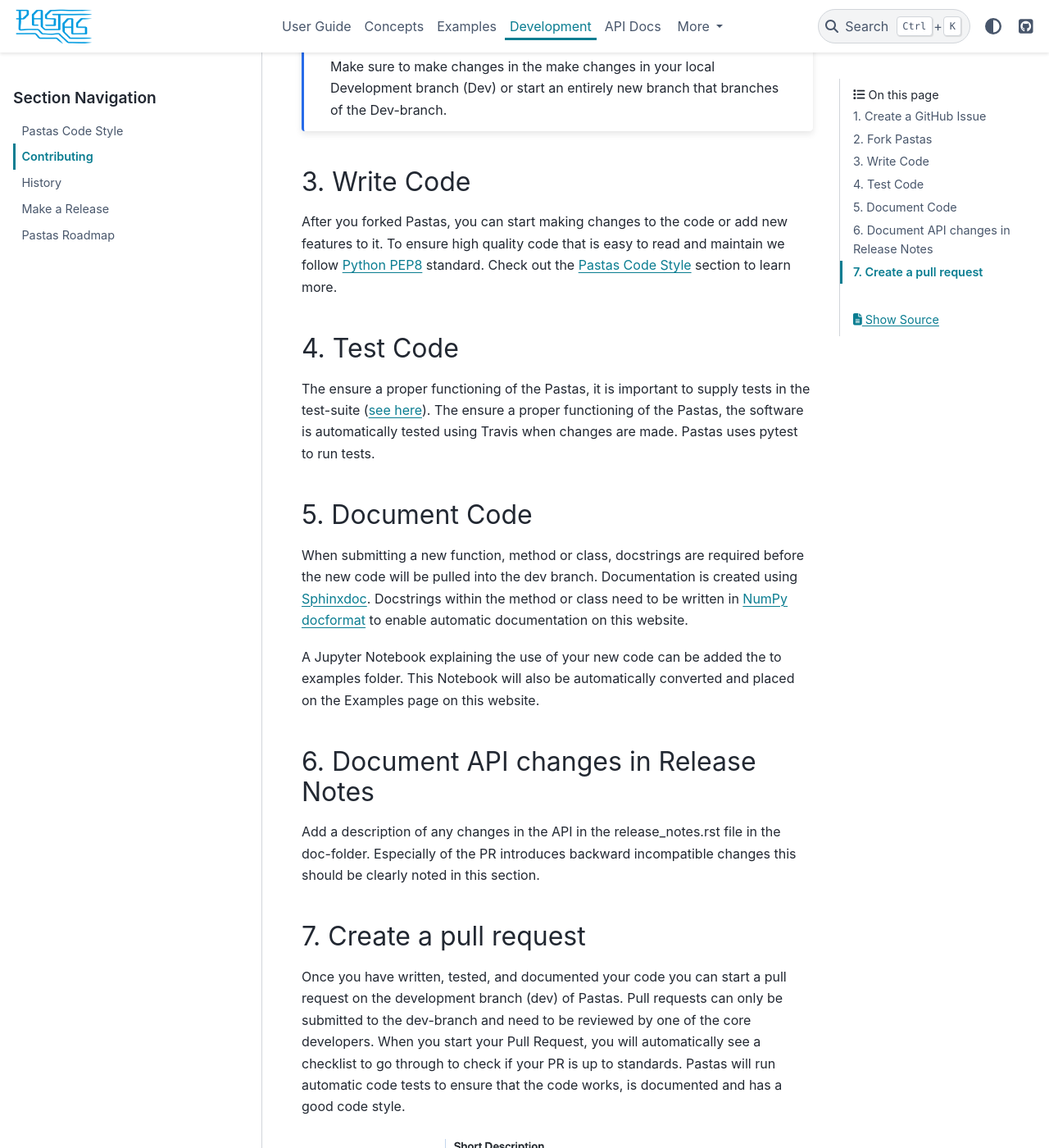
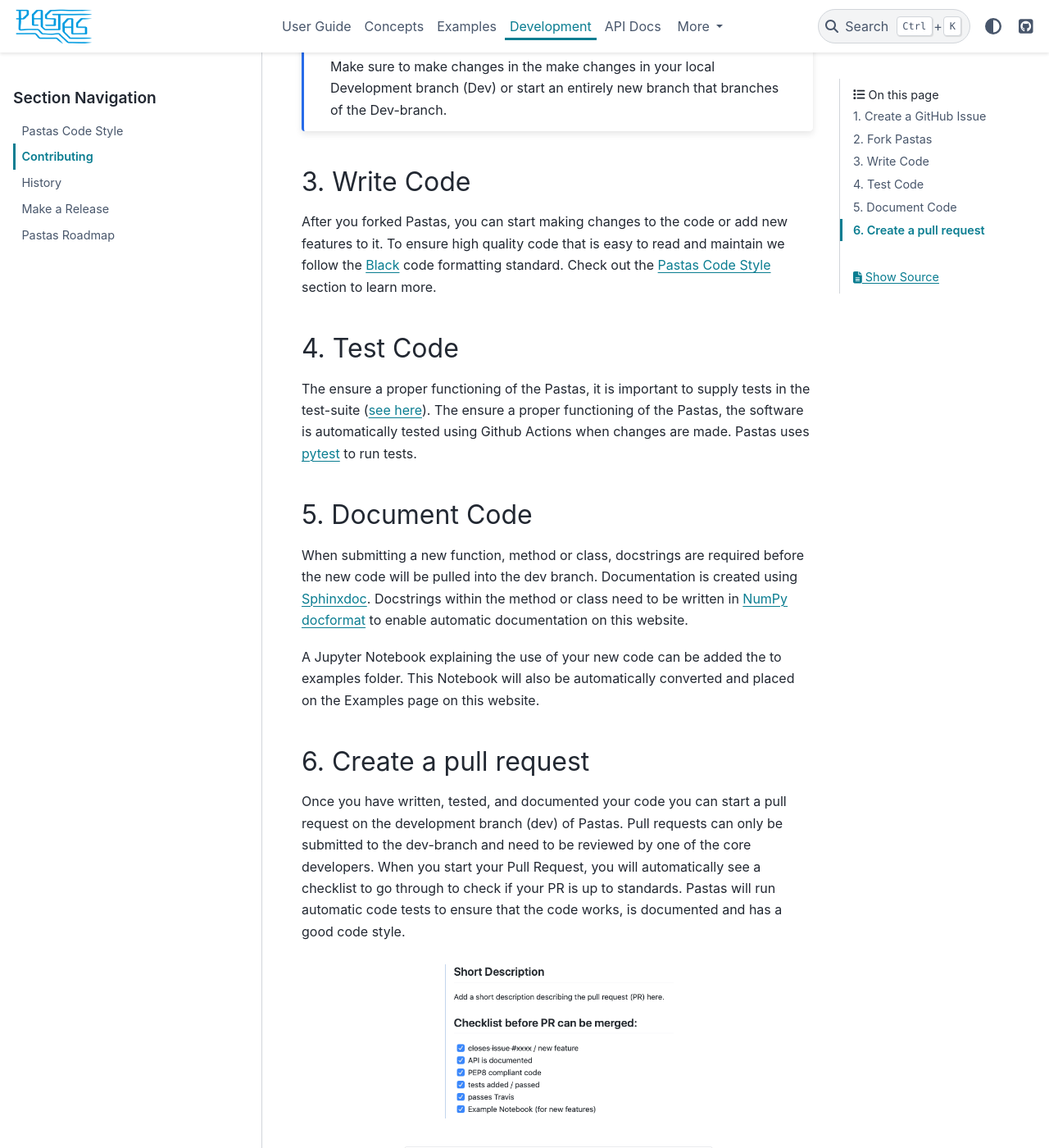
Before and after one commit to pastas/pastas, a Sphinx documentation site: the page built from doc/developers/contributing.rst, in a window 1280 px wide and 1400 px high, scrolled down 724 px. Shown: the whole window at 82% size. Built offline with Sphinx 7.4.7 and the PyData theme 0.15.4, drawn with Linux system fonts in a browser that asks for light colours.

Commit message:
update contributing.rst - reference black - travis -> GitHub Actions - remove release notes step (this is automated now)

```diff
--- a/doc/developers/contributing.rst
+++ b/doc/developers/contributing.rst
@@ -30,16 +30,17 @@ GitHub repository `here <https://help.github
 -------------
 After you forked Pastas, you can start making changes to the code or add new
 features to it. To ensure high quality code that is easy to read and maintain
-we follow `Python PEP8 <https://www.python.org/dev/peps/pep-0008/>`_
-standard. Check out the :ref:`Pastas Code Style` section to learn more.
+we follow the `Black <https://black.readthedocs.io/en/stable/index.html>`_ code
+formatting standard. Check out the :ref:`Pastas Code Style` section to learn
+more.
 
 4. Test Code
 ------------
 The ensure a proper functioning of the Pastas, it is important to supply
 tests in the test-suite (`see here <https://github
 .com/pastas/pastas/tree/master/tests>`_). The ensure a proper functioning of
-the Pastas, the software is automatically tested using Travis when changes
-are made. Pastas uses pytest to run tests.
+the Pastas, the software is automatically tested using Github Actions when changes
+are made. Pastas uses `pytest <https://docs.pytest.org/en/stable/>`_ to run tests.
 
 5. Document Code
 ----------------
@@ -54,13 +55,7 @@ A Jupyter Notebook explaining the use of your new code can be added the to
 examples folder. This Notebook will also be automatically converted and
 placed on the Examples page on this website.
 
-6. Document API changes in Release Notes
-----------------------------------------
-Add a description of any changes in the API in the release_notes.rst file in
-the doc-folder. Especially of the PR introduces backward incompatible
-changes this should be clearly noted in this section.
-
-7. Create a pull request
+6. Create a pull request
 ------------------------
 Once you have written, tested, and documented your code you can start a pull
 request on the development branch (dev) of Pastas. Pull requests can only
```
